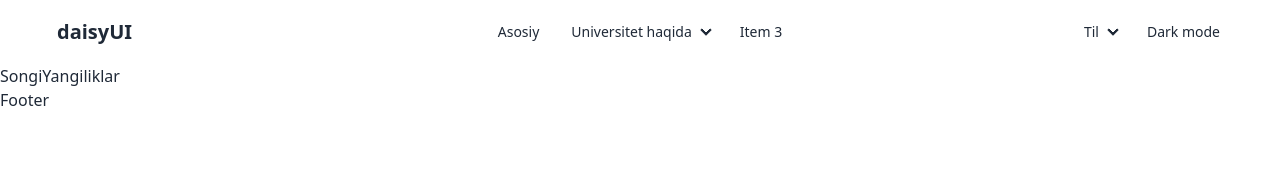
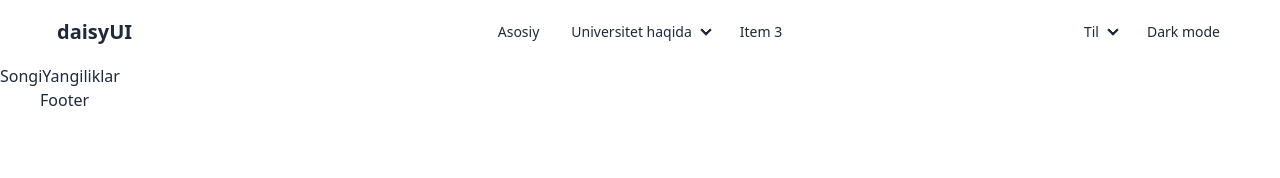
Before and after one commit to Abdusalom05/CAMU-UZ, a React (Vite) app: page /SongiYangiliklar in a window 1280 px wide. Shown: the top 178 px of the page. Built offline with nearby package versions, Linux system fonts and the light colour scheme.

Commit message:
create footer

```diff
--- a/src/components/Footer.jsx
+++ b/src/components/Footer.jsx
@@ -1,9 +1,7 @@
-import React from 'react'
+import React from "react";
 
 function Footer() {
-  return (
-    <div>Footer</div>
-  )
+  return <div className="container-css">Footer</div>;
 }
 
-export default Footer
+export default Footer;
```
